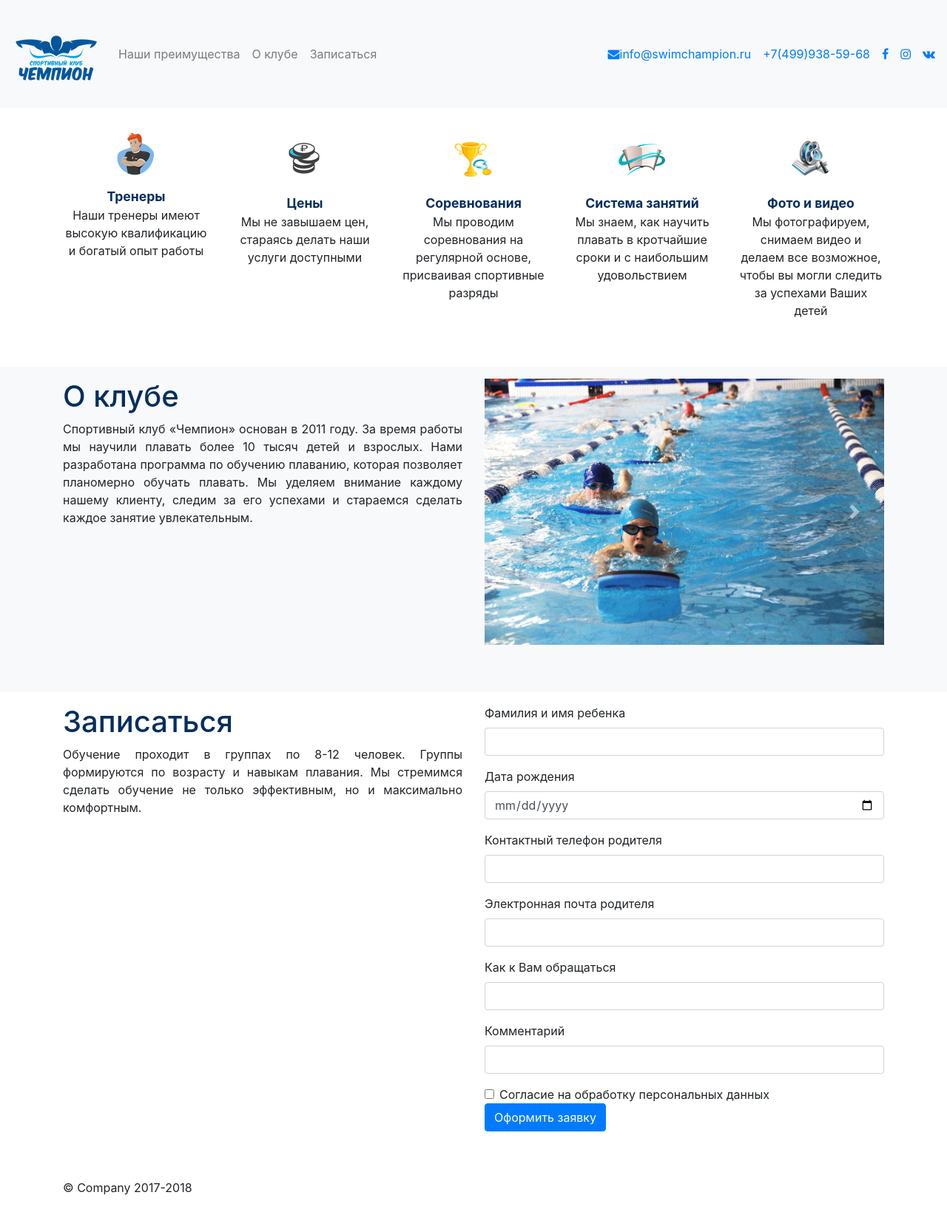
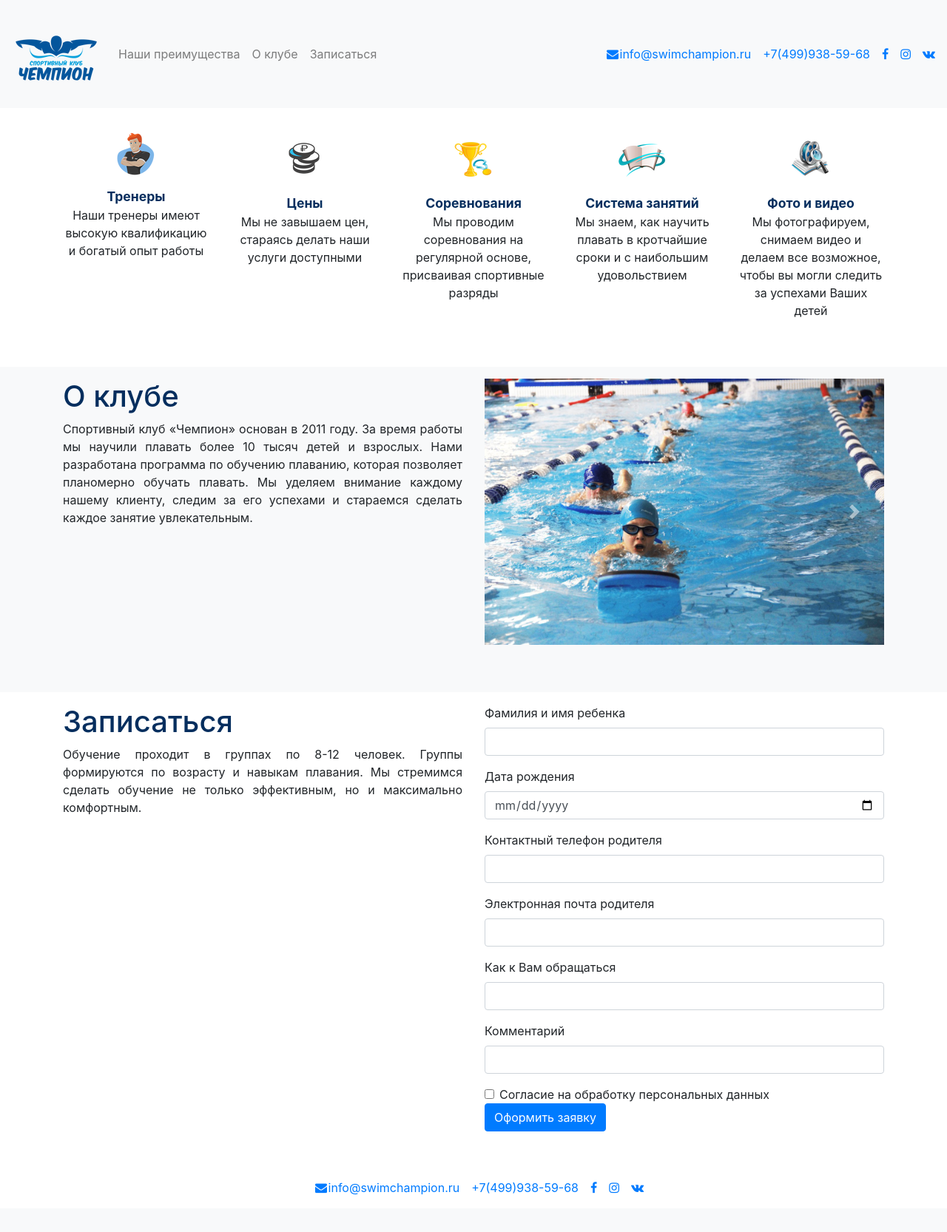
Before and after one commit to arusakov/champion, a Django app: page / in a window 1280 px wide. Shown: the whole page at 74% size. After the commit the page ends 1634 px from the top, so only its background shows below. Run offline with Django 3.2, Linux system fonts and the light colour scheme; some libraries are stand-ins or nearby versions.

Commit message:
Fix footer

```diff
--- a/promo/static/main.css
+++ b/promo/static/main.css
@@ -13,6 +13,10 @@ h1 {
 
 .block-description {
     text-align: justify;
+}
+
+.fa-envelope {
+    margin-right: 0.1rem;
 }
 
 .nav-info > .nav-item {
@@ -35,3 +39,7 @@ h1 {
 .advantage-description {
     text-align: center;
 }
+
+footer.container {
+    margin-bottom: 1rem;
+}
--- a/promo/templates/index.html
+++ b/promo/templates/index.html
@@ -181,7 +181,25 @@
     </div> -->
 
   <footer class="container">
-    <p>© Company 2017-2018</p>
+      <ul class="nav justify-content-center nav-info">
+        <li class="nav-item">
+          <a href="mailto:info@swimchampion.ru">
+            <span class="fa fa-envelope"></span>info@swimchampion.ru
+          </a>
+        </li>
+        <li class="nav-item">
+          <a href="tel:+7(499)938-59-68">+7(499)938-59-68</span>
+        </li>
+        <li class="nav-item">
+          <a class="fa fa-facebook" href="https://www.facebook.com/swimchampion2011"></a>
+        </li>
+        <li class="nav-item">
+          <a class="fa fa-instagram" href="https://www.instagram.com/sportclubchampion/"></a>
+        </li>
+        <li class="nav-item">
+          <a class="fa fa-vk" href="https://vk.com/swimchampion"></a>
+        </li>
+      </ul>
   </footer>
 
   <!-- Optional JavaScript -->
```
